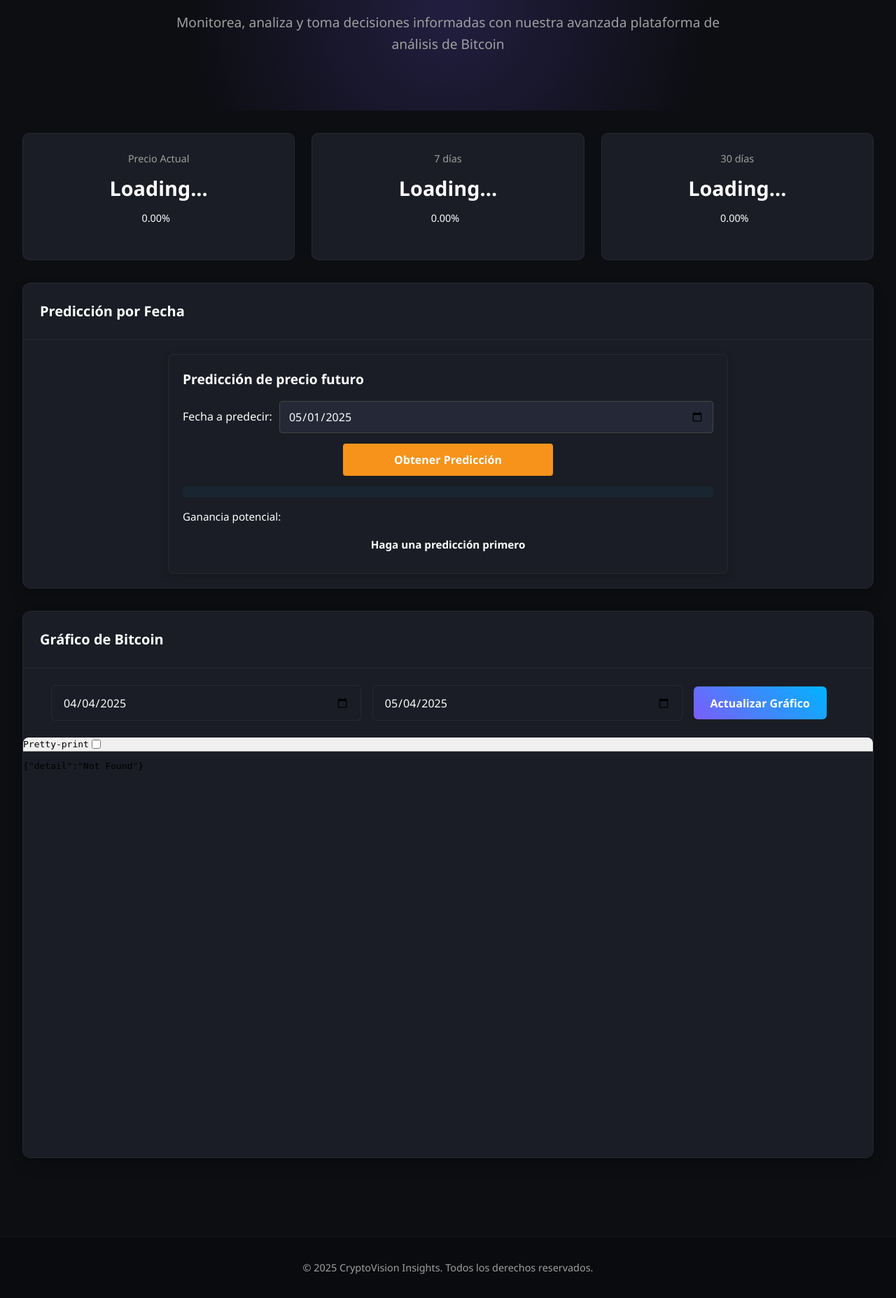
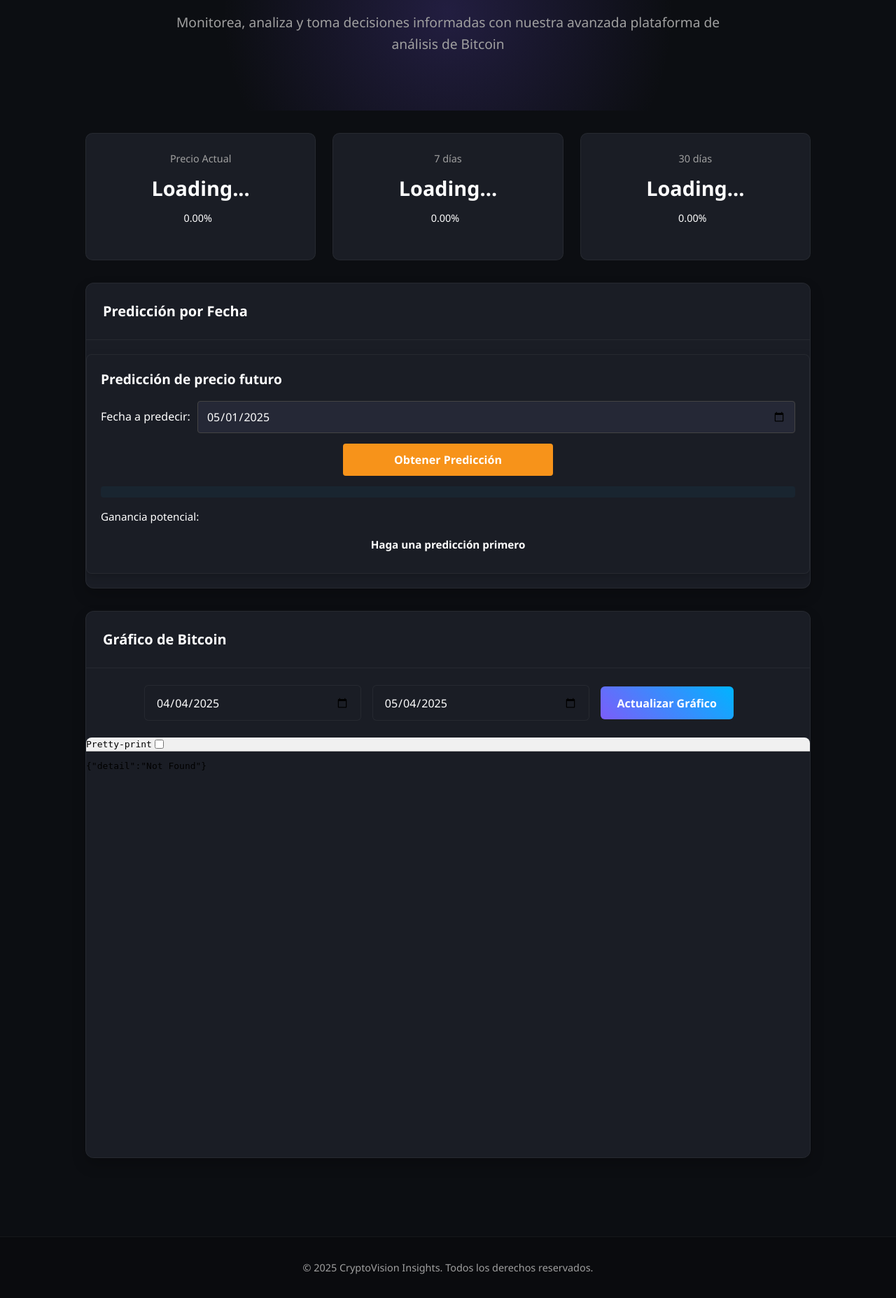
Before and after one commit to rosagomezzgil/c2425-R6sw, a FastAPI app: page / in a window 1280 px wide. Shown: the part 235-2090 px from the top of the page at 70% size. Run offline with FastAPI, Linux system fonts and the light colour scheme.

Commit message:
Cambios en la visualización y estilo
Cambios en el estilo de la página web

```diff
--- a/static/css/styles.css
+++ b/static/css/styles.css
@@ -39,7 +39,7 @@ body {
     top: 0;
     z-index: 100;
     backdrop-filter: blur(10px);
-    -webkit-backdrop-filter: blur(10px); /* Para Safari */
+    -webkit-backdrop-filter: blur(10px);
     width: 100%;
 }
 
@@ -75,7 +75,7 @@ body {
 
 .container {
     width: 100%;
-    max-width: 1400px; /* Aumentado para tomar más espacio */
+    max-width: 1100px;
     margin: 0 auto;
     padding: 2rem;
     flex: 1;
@@ -116,7 +116,7 @@ body {
 .hero-subtitle {
     font-size: 1.2rem;
     color: var(--secondary-text);
-    max-width: 800px; /* Aumentado para mejor legibilidad */
+    max-width: 800px;
     margin-bottom: 2rem;
 }
 
@@ -128,7 +128,7 @@ body {
     box-shadow: 0 4px 12px rgba(0, 0, 0, 0.2);
     border: 1px solid var(--border-color);
     width: 100%;
-    max-width: 800px; /* Aumentado para tomar más espacio */
+    max-width: 1100px;
 }
 
 .prediction-form h3 {
@@ -231,9 +231,10 @@ body {
     border-radius: 12px;
     overflow: hidden;
     box-shadow: 0 10px 20px rgba(0, 0, 0, 0.2);
-    margin: 2rem 0;
+    margin: 2rem auto;
     border: 1px solid var(--border-color);
     width: 100%;
+    max-width: 1100px;
 }
 
 .card-header {
@@ -262,8 +263,9 @@ body {
     gap: 1rem;
     flex-wrap: wrap;
     justify-content: center;
-    margin: 1.5rem;
+    margin: 1.5rem auto;
     padding: 0 1rem;
+    max-width: 900px;
 }
 
 .date-input {
@@ -314,6 +316,8 @@ body {
     background-color: var(--card-bg);
     border-radius: 8px;
     overflow: hidden;
+    max-width: 1100px;
+    margin: 0 auto;
 }
 
 .graph-iframe {
@@ -326,17 +330,19 @@ body {
     display: flex;
     flex-wrap: wrap;
     gap: 1.5rem;
-    margin: 2rem 0;
-    justify-content: center;
+    justify-content: space-between;
     width: 100%;
+    max-width: 1100px;
+    margin: 2rem auto;
 }
 
 .data-card {
     background-color: var(--card-bg);
     border-radius: 10px;
     padding: 1.5rem;
-    flex: 1;
-    min-width: 250px; /* Aumentado para mejor visualización */
+    flex: 1 1 calc(33.333% - 1rem);
+    max-width: calc(33.333% - 1rem);
+    min-width: 0;
     border: 1px solid var(--border-color);
     transition: transform 0.3s ease, box-shadow 0.3s ease;
     position: relative;
@@ -368,12 +374,10 @@ body {
     justify-content: center;
 }
 
-/* Compatibilidad con clases usadas en el JS */
 #current-arrow, #arrow-7d, #arrow-30d {
     display: inline-block;
 }
 
-/* Estilos para el loader */
 .loading {
     display: inline-block;
     width: 20px;
@@ -413,7 +417,6 @@ body {
     font-size: 0.9rem;
 }
 
-/* Responsive */
 @media (max-width: 768px) {
     .hero-title {
         font-size: 2.5rem;
@@ -428,7 +431,8 @@ body {
     }
 
     .data-card {
-        min-width: 100%;
+        max-width: 100%;
+        width: 100%;
     }
 
     .input-group {
```
